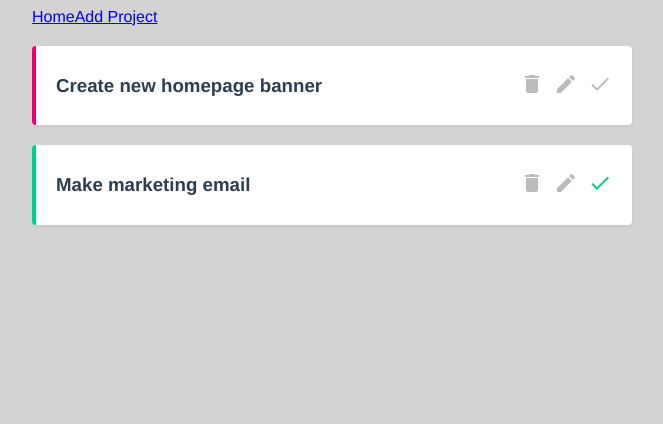
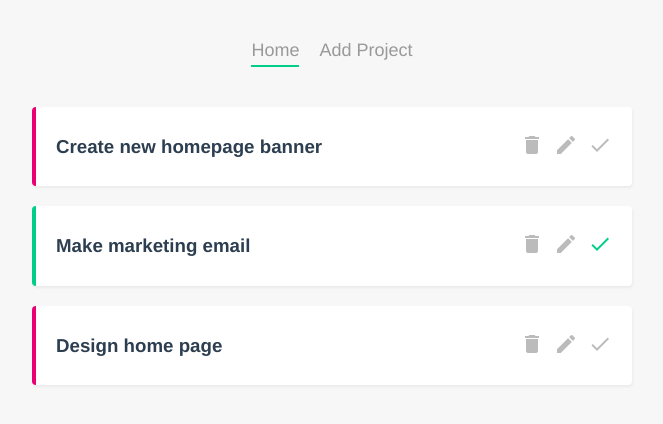
Before and after one commit to MajorChe/vue-project-list, a Vue app: page / in a window 1280 px wide. Shown: the top 424 px of the page, without its empty margins (308-971 px from the left). Built offline with nearby package versions, Linux system fonts and the light colour scheme; data requests are answered from the project's data file.

Commit message:
add navbar component and add from submit for add project

```diff
--- a/data/db.json
+++ b/data/db.json
@@ -11,6 +11,12 @@
       "title": "Make marketing email",
       "details": "Lorem ipsum",
       "complete": true
+    },
+    {
+      "title": "Design home page",
+      "details": "lorem ipsum",
+      "complete": false,
+      "id": 3
     }
   ]
 }
--- a/src/App.vue
+++ b/src/App.vue
@@ -1,14 +1,17 @@
 <template>
-  <nav>
-    <router-link :to="{ name: 'Home' }">Home</router-link>
-    <router-link :to="{ name: 'AddProject' }">Add Project</router-link>
-  </nav>
+  <Navbar />
   <router-view />
 </template>
 
+<script>
+import Navbar from "./components/Navbar.vue";
+export default {
+  components: { Navbar },
+};
+</script>
 <style>
 body {
-  background: #d3d3d3;
+  background: #f8f7f7;
 }
 #app {
   font-family: Avenir, Helvetica, Arial, sans-serif;
--- /dev/null
+++ b/src/components/Navbar.vue
@@ -0,0 +1,28 @@
+<template>
+  <nav class="main-nav">
+    <router-link :to="{ name: 'Home' }">Home</router-link>
+    <router-link :to="{ name: 'AddProject' }">Add Project</router-link>
+  </nav>
+</template>
+
+<script>
+export default {};
+</script>
+
+<style>
+.main-nav {
+  text-align: center;
+  margin: 40px auto;
+}
+.main-nav a {
+  display: inline-block;
+  text-decoration: none;
+  margin: 0 10px;
+  color: #999;
+  font-size: 18px;
+}
+a.router-link-active {
+  border-bottom: 2px solid #00ce89;
+  padding-bottom: 4px;
+}
+</style>
--- a/src/views/AddProject.vue
+++ b/src/views/AddProject.vue
@@ -18,7 +18,19 @@ export default {
   },
   methods: {
     handleSubmit() {
-      console.log(this.title, this.details);
+      let project = {
+        title: this.title,
+        details: this.details,
+        complete: false,
+      };
+
+      fetch("http://localhost:3000/projects", {
+        method: "POST",
+        headers: { "Content-Type": "application/json" },
+        body: JSON.stringify(project),
+      })
+        .then(() => this.$router.push("/"))
+        .catch((err) => console.log(err.message));
     },
   },
 };
```
